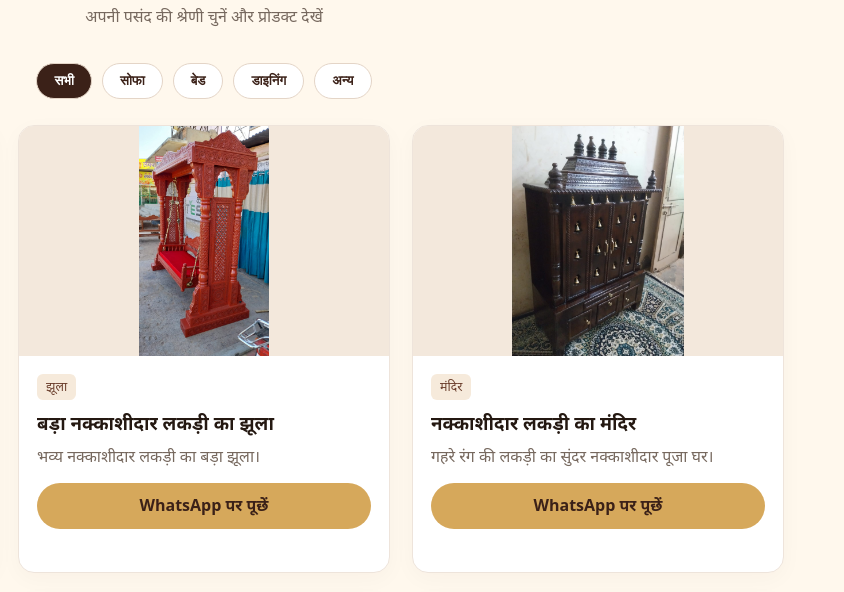
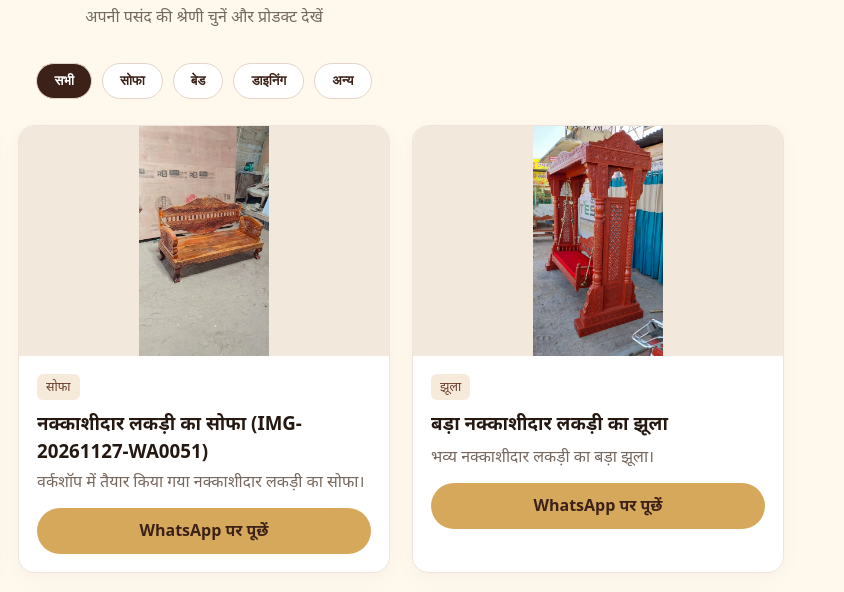
Before and after one commit to bhagrajpunar-ui/jagatamba-barmeri-furniture, a plain HTML site: page index.html in a window 1280 px wide. Shown: the part 1087-1679 px from the top of the page, 436-1280 px from the left. Drawn offline with Linux system fonts and the light colour scheme.

Commit message:
Add carved wooden sofa photo to products

```diff
--- a/index.html
+++ b/index.html
@@ -40,6 +40,7 @@ footer{background:#24140e;color:#e8d9cd;padding:25px 0;text-align:center;font-si
 // अपने प्रोडक्ट की फोटो, नाम, विवरण और श्रेणी इस सूची में बदलें।
 const furniture = [
  {name:"नक्काशीदार लकड़ी का सोफा सेट",category:"sofa",label:"सोफा सेट",description:"एक बड़ा सोफा और दो कुर्सियों वाला सुंदर नक्काशीदार लकड़ी का सेट।",image:"./file_00000000924c821198e2faa162457250.png"},
+ {name:"नक्काशीदार लकड़ी का सोफा (IMG-20261127-WA0051)",category:"sofa",label:"सोफा",description:"वर्कशॉप में तैयार किया गया नक्काशीदार लकड़ी का सोफा।",image:"./IMG-20261127-WA0051.jpg"},
 
  {name:"बड़ा नक्काशीदार लकड़ी का झूला",category:"other",label:"झूला",description:"भव्य नक्काशीदार लकड़ी का बड़ा झूला।",image:"./IMG-20261127-WA0011.jpg"},
 
```
